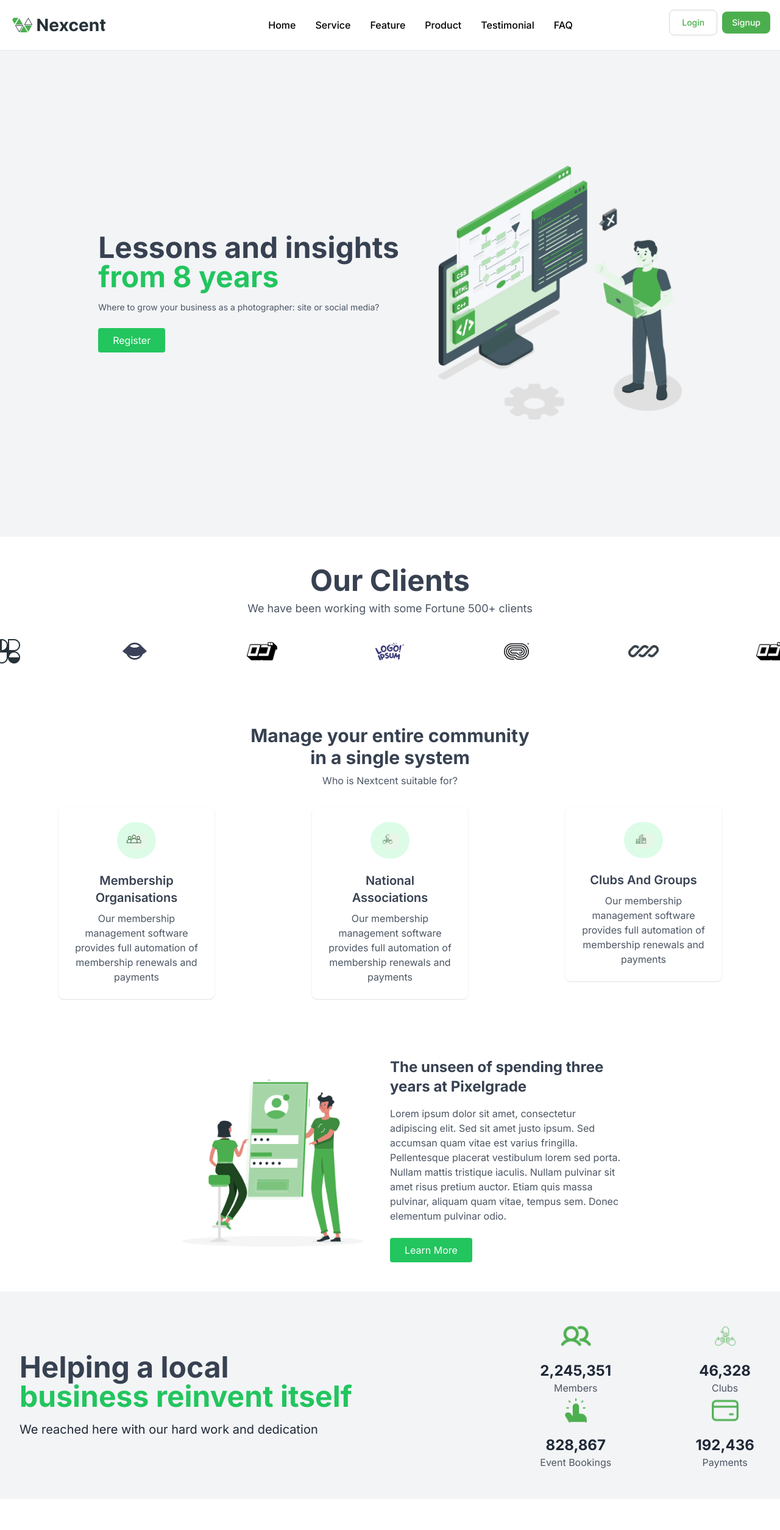
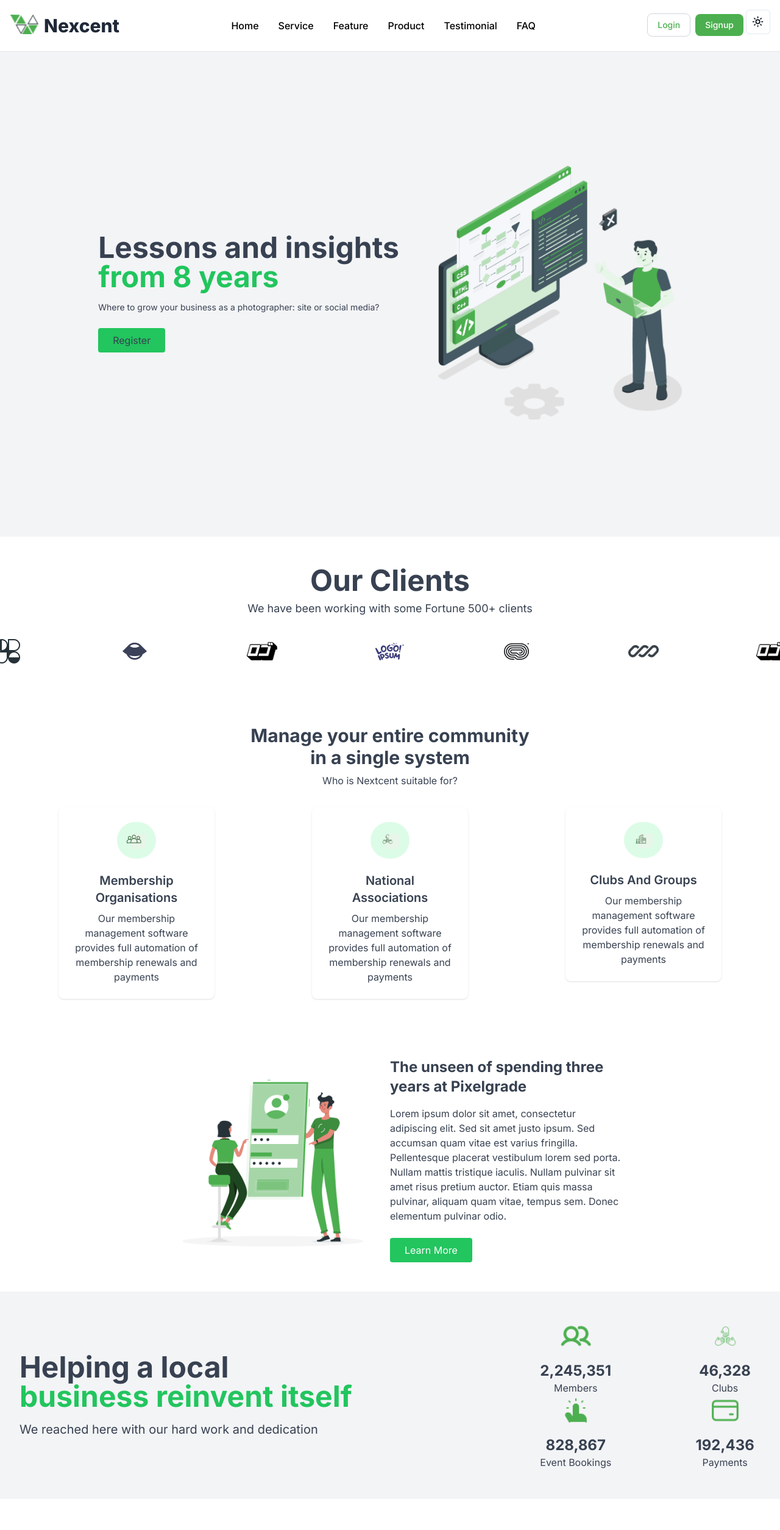
Before and after one commit to Abhishek-Gupta-1/ppa-assignment-nexcent, a Next.js app: page / in a window 1280 px wide. Shown: the top 2509 px of the page at 61% size. Built offline with nearby package versions, Linux system fonts and the light colour scheme.

Commit message:
theme toggle enable

```diff
--- a/app/page.tsx
+++ b/app/page.tsx
@@ -14,7 +14,7 @@ import SubFooter from "@/data/SubFooter";
 export default function Home() {
   return (
 
-    <div className="pt-20 h-screen w-screen  bg-white text-gray-700">
+    <div className="pt-20 h-screen w-screen  bg-white dark:bg-black text-gray-700 dark:text-white">
       <Hero />
       <Clients />
       <Community />
--- a/components/common/Footer.tsx
+++ b/components/common/Footer.tsx
@@ -6,13 +6,13 @@ import React from 'react'
 export const Footer = () => {
     return (
 
-        <div className='relative flex flex-col md:flex-row justify-around md:gap-5 w-full  p-5 bg-AthensGray text-white  pb-[60px] bg-[#263238]'>
+        <div className='relative flex flex-col md:flex-row justify-around md:gap-5 w-full  p-5 text-white  pb-[60px] bg-[#263238]'>
 
             <div className=' flex flex-col justify-between '>
                 <div className=' flex flex-col md:p-5 justify-between '>
                     <div className='flex gap-2 items-center '>
 
-                        <Image alt='logo' width={100} height={100} src='/footer-logo.png' className='h-10 w-44' />
+                        <Image alt='logo' width={100} height={80} src='/footer-logo.png' className='h-8 w-44' />
                     </div>
                     <div className=' mt-5'>
                     </div>
--- a/components/common/Navbar.tsx
+++ b/components/common/Navbar.tsx
@@ -3,6 +3,7 @@ import { Navlinks } from "@/data/Navbar";
 import React, { useState } from "react";
 import Image from "next/image";
 import Link from "next/link";
+import { ModeToggle } from "../ui/ModeToggle";
 
 export const Navbar = () => {
     const [isMenuOpen, setIsMenuOpen] = useState(false);
@@ -15,32 +16,34 @@ export const Navbar = () => {
         <nav className="bg-white dark:bg-gray-900 fixed w-full z-20 top-0 start-0 border-b border-gray-200 dark:border-gray-600">
             <div className="max-w-screen-xl flex flex-wrap items-center justify-between mx-auto p-4">
                 <Link href="/" className="flex gap-2">
-                    <div className="h-10 w-40 relative overflow-hidden rounded-full border-2 border-white/70">
+                    <div className="h-8 w-12 relative overflow-hidden  ">
                         <Image
                             alt="Logo"
                             fill
-                            src="/logo.svg"
+                            src="/logo.png"
                             className="object-contain object-center"
                         />
                     </div>
-                    <h2 className="md:text-2xl font-bold text-white mt-2 md:mt-1">Nexcent</h2>
+                    <h2 className=" text-3xl  font-extrabold text-gray-800 dark:text-white ">Nexcent</h2>
                 </Link>
 
                 <div className="flex md:order-2 space-x-3 md:space-x-0 rtl:space-x-reverse">
                     <div className="gap-x-20">
                         <button
                             type="button"
-                            className="text-[#4CAF4F] bg-white border border-gray-300 focus:outline-none hover:bg-gray-100 focus:ring-4 focus:ring-gray-100 font-medium rounded-lg text-sm px-5 py-2.5 me-2 mb-2 dark:bg-gray-800 dark:text-white dark:border-gray-600 dark:hover:bg-gray-700 dark:hover:border-gray-600 dark:focus:ring-gray-700"
+                            className="text-[#4CAF4F] bg-white border border-gray-300 focus:outline-none hover:bg-gray-100 focus:ring-4 focus:ring-gray-100 font-medium rounded-lg text-sm px-4 py-2 me-2 mb-2 dark:bg-gray-800 dark:text-white dark:border-gray-600 dark:hover:bg-gray-700 dark:hover:border-gray-600 dark:focus:ring-gray-700"
                         >
                             Login
                         </button>
 
                         <button
                             type="button"
-                            className="text-white bg-[#4CAF4F] hover:bg-[#29932c] focus:ring-4 focus:outline-none focus:ring-blue-300 font-medium rounded-lg text-sm px-4 py-2 text-center dark:bg-[#4CAF4F] dark:hover:bg-[#4CAF4F] dark:focus:ring-blue-800"
+                            className="mr-1 text-white bg-[#4CAF4F] hover:bg-[#29932c] focus:ring-4 focus:outline-none focus:ring-blue-300 font-medium rounded-lg text-sm px-4 py-2 text-center dark:bg-[#4CAF4F] dark:hover:bg-[#4CAF4F] dark:focus:ring-blue-800"
                         >
                             Signup
                         </button>
+                        <ModeToggle />
+
                     </div>
                     <button
                         onClick={toggleMenu}
--- a/components/common/SplitSection.tsx
+++ b/components/common/SplitSection.tsx
@@ -17,7 +17,7 @@ const SplitSection: React.FC<SplitSectionProps> = ({ imageSrc, imageAlt, title,
             </div>
             <div className="w-full md:w-1/2 mt-6 md:mt-0">
                 <h3 className="text-2xl font-bold">{title}</h3>
-                <p className="mt-4 text-gray-600">{description}</p>
+                <p className="mt-4 dark:text-gray-200 ">{description}</p>
                 <button className="mt-6 px-6 py-2 text-white bg-green-500 rounded-sm">
                     {buttonText}
                 </button>
--- a/components/core/Achievements.tsx
+++ b/components/core/Achievements.tsx
@@ -22,24 +22,24 @@ const Achievements = () => {
     }, [inView]);
 
     return (
-        <section className="bg-gray-100 py-12">
+        <section className="bg-gray-100 dark:bg-gray-900 py-12">
             <div className="container mx-auto flex justify-between items-center">
                 <div className="text-left">
                     <h2 className="text-5xl font-bold  mb-4">
                         Helping a local <span className="text-green-500 block">business reinvent itself</span>
                     </h2>
-                    <p className="text-xl text-gray-800">We reached here with our hard work and dedication</p>
+                    <p className="text-xl ">We reached here with our hard work and dedication</p>
                 </div>
                 <div className="grid grid-cols-2 md:grid-cols-2 gap-x-32">
                     {AchievementData.map((data) => (
                         <div key={data.label} className="flex flex-col items-center" ref={ref}>
                             <Image src={data.src} alt={data.label} width={50} height={50} />
                             {startAnimation && (
-                                <p className="text-2xl font-bold text-gray-800 mt-4">
+                                <p className="text-2xl font-bold  mt-4">
                                     <CountUp end={data.number} />
                                 </p>
                             )}
-                            <p className="text-gray-600">{data.label}</p>
+                            <p className="">{data.label}</p>
                         </div>
                     ))}
                 </div>
--- a/components/core/Clients.tsx
+++ b/components/core/Clients.tsx
@@ -7,8 +7,8 @@ export const Clients = () => {
     return (
 
         <section className="py-12">
-                <h2 className="text-5xl font-bold text-center text-gray-700">Our Clients</h2>
-                <p className="mt-2 text-center text-gray-600 text-lg">We have been working with some Fortune 500+ clients</p>
+            <h2 className="text-5xl font-bold text-center ">Our Clients</h2>
+            <p className="mt-2 text-center text-lg dark:text-gray-200">We have been working with some Fortune 500+ clients</p>
             <div className="flex justify-center space-x-40 mt-8">
                 {ClientsData.map((data) => (
                     <Image key={data.alt} src={data.src} alt={data.alt} width={50} height={50} />
--- a/components/core/Community.tsx
+++ b/components/core/Community.tsx
@@ -6,21 +6,21 @@ import { CommunityData } from '@/data/Community';
 const Community = () => {
     return (
 
-        <section className="py-12 bg-white">
+        <section className="py-12">
             <h2 className="text-3xl font-bold text-center ">Manage your entire community <span className='block'>in a single system</span></h2>
-            <p className="mt-2 text-center text-gray-600">Who is Nextcent suitable for?</p>
+            <p className="mt-2 text-center dark:text-gray-200">Who is Nextcent suitable for?</p>
 
             <div className="grid grid-cols-1 md:grid-cols-3 gap-40 mt-8 mx-24 md:px-0">
 
                 {CommunityData.map((data) => (
 
                     <div key={data.title}>
-                        <div className="bg-white p-6 shadow rounded-lg text-center">
+                        <div className="bg-white dark:bg-gray-900 text-gray-700 dark:text-gray-100 p-6 shadow rounded-lg text-center">
                             <div className="bg-green-100 p-4 rounded-full inline-block mb-4">
                                 <Image src={data.image} alt="Icon 1" width={32} height={32} />
                             </div>
                             <h3 className="text-xl font-semibold">{data.title}</h3>
-                            <p className="mt-2 text-gray-600">{data.detail}</p>
+                            <p className="mt-2 ">{data.detail}</p>
                         </div>
                     </div>
 
--- a/components/core/CommunityUpdate.tsx
+++ b/components/core/CommunityUpdate.tsx
@@ -4,9 +4,9 @@ import { CommunityUpdateData } from '@/data/CommunityUpdateData';
 
 const CommunityUpdate = () => {
     return (
-        <section className="py-12 bg-gray-50 text-center pb-32">
+        <section className="py-12 text-center pb-32">
             <h2 className="text-4xl font-bold">Caring is the new marketing</h2>
-            <p className="mt-2 text-gray-600 max-w-xl mx-auto">
+            <p className="mt-2 dark:text-gray-200 max-w-xl mx-auto">
                 The Nexcent blog is the best place to read about the latest membership insights, trends and more. See who's joining the community, read about how our community are increasing their membership income and lot's more.
             </p>
 
--- a/components/core/Customer.tsx
+++ b/components/core/Customer.tsx
@@ -4,17 +4,17 @@ import { ClientsData } from '@/data/ClientsData'
 
 const Customer = () => {
     return (
-        <section className="py-12 bg-slate-100 flex items-center">
+        <section className="py-12 bg-gray-100 dark:bg-gray-900 flex items-center">
             <div className="container mx-auto flex">
                 <div className="w-1/2 flex justify-start">
                     <Image src="/customer/customer.png" alt="Main Image" width={500} height={500} />
                 </div>
                 <div className="w-3/4 text-left mx-auto max-w-3xl">
-                    <p className="text-gray-600 mt-4">
+                    <p className=" mt-4">
                         Maecenas dignissim justo eget nulla rutrum molestie. Maecenas lobortis sem dui, vel rutrum risus tincidunt ullamcorper. Proin eu enim metus. Vivamus sed libero ornare, tristique quam in, gravida enim. Nullam ut molestie arcu, at hendrerit elit. Morbi laoreet elit at ligula molestie, nec molestie mi blandit. Suspendisse cursus tellus sed augue ultrices, quis tristique nulla sodales. Suspendisse eget lorem eu turpis vestibulum pretium. Suspendisse potenti. Quisque malesuada enim sapien, vitae placerat ante feugiat eget. Quisque vulputate odio neque, eget efficitur libero condimentum id. Curabitur id nibh id sem dignissim finibus ac sit amet magna.
                     </p>
                     <p className="mt-6 text-xl font-bold text-green-500">Tim Smith</p>
-                    <p className="text-gray-600">British Dragon Boat Racing Association</p>
+                    <p className="">British Dragon Boat Racing Association</p>
 
                     <div className="mt-6 flex justify-center gap-x-12">
                         {ClientsData.map((data) => (
--- a/components/core/Hero.tsx
+++ b/components/core/Hero.tsx
@@ -4,16 +4,16 @@ import Image from 'next/image';
 
 export const Hero = () => {
     return (
-        <div className="flex items-center justify-center min-h-screen bg-gray-100">
+        <div className="flex items-center justify-center min-h-screen bg-gray-100 dark:bg-gray-900">
             <div className="text-pretty">
-                <h1 className="text-5xl font-bold text-gray-700">
+                <h1 className="text-5xl font-bold ">
                     Lessons and insights
                     <span className="block text-green-500">from 8 years</span>
                 </h1>
-                <p className="mt-4 text-gray-600 text-sm">
+                <p className="mt-4 text-sm ">
                     Where to grow your business as a photographer: site or social media?
                 </p>
-                <button className="mt-6 px-6 py-2 text-white bg-green-500 rounded-sm">
+                <button className="mt-6 px-6 py-2  bg-green-500 rounded-sm">
                     Register
                 </button>
             </div>
--- a/components/ui/ModeToggle.tsx
+++ b/components/ui/ModeToggle.tsx
@@ -14,7 +14,7 @@ export function ModeToggle() {
 
     return (
         <Button variant="outline" size="icon" onClick={toggleTheme}>
-            <Sun className={`h-[1.2rem] w-[1.2rem] transition-all ${theme === "dark" ? "-rotate-90 scale-0" : "rotate-0 scale-100"}`} />
+            <Sun className={`h-[1.2rem] w-[1.2rem]  transition-all ${theme === "dark" ? "-rotate-90 scale-0" : "rotate-0 scale-100"}`} />
             <Moon className={`absolute h-[1.2rem] w-[1.2rem] transition-all ${theme === "dark" ? "rotate-0 scale-100" : "rotate-90 scale-0"}`} />
             <span className="sr-only">Toggle theme</span>
         </Button>
--- a/data/SubFooter.tsx
+++ b/data/SubFooter.tsx
@@ -2,7 +2,7 @@ import React from 'react';
 
 const SubFooter = () => {
     return (
-        <div className="py-12 flex flex-col items-center justify-center h-80 bg-gray-100">
+        <div className="py-12 flex flex-col items-center justify-center h-80 bg-gray-100 dark:bg-gray-900">
             <h1 className="text-4xl font-bold text-center mb-4">Pellentesque suscipit <span className='block'>fringilla libero eu.</span></h1>
             <button className="mt-8 bg-green-500 text-white font-semibold py-2 px-4 rounded-sm hover:bg-green-600 focus:outline-none focus:ring-2 focus:ring-green-600 focus:ring-opacity-50">
                 Get a Demo →
```
Also changed, not shown: public/logo.png. Lines whose indentation alone changed are shown as unchanged.
